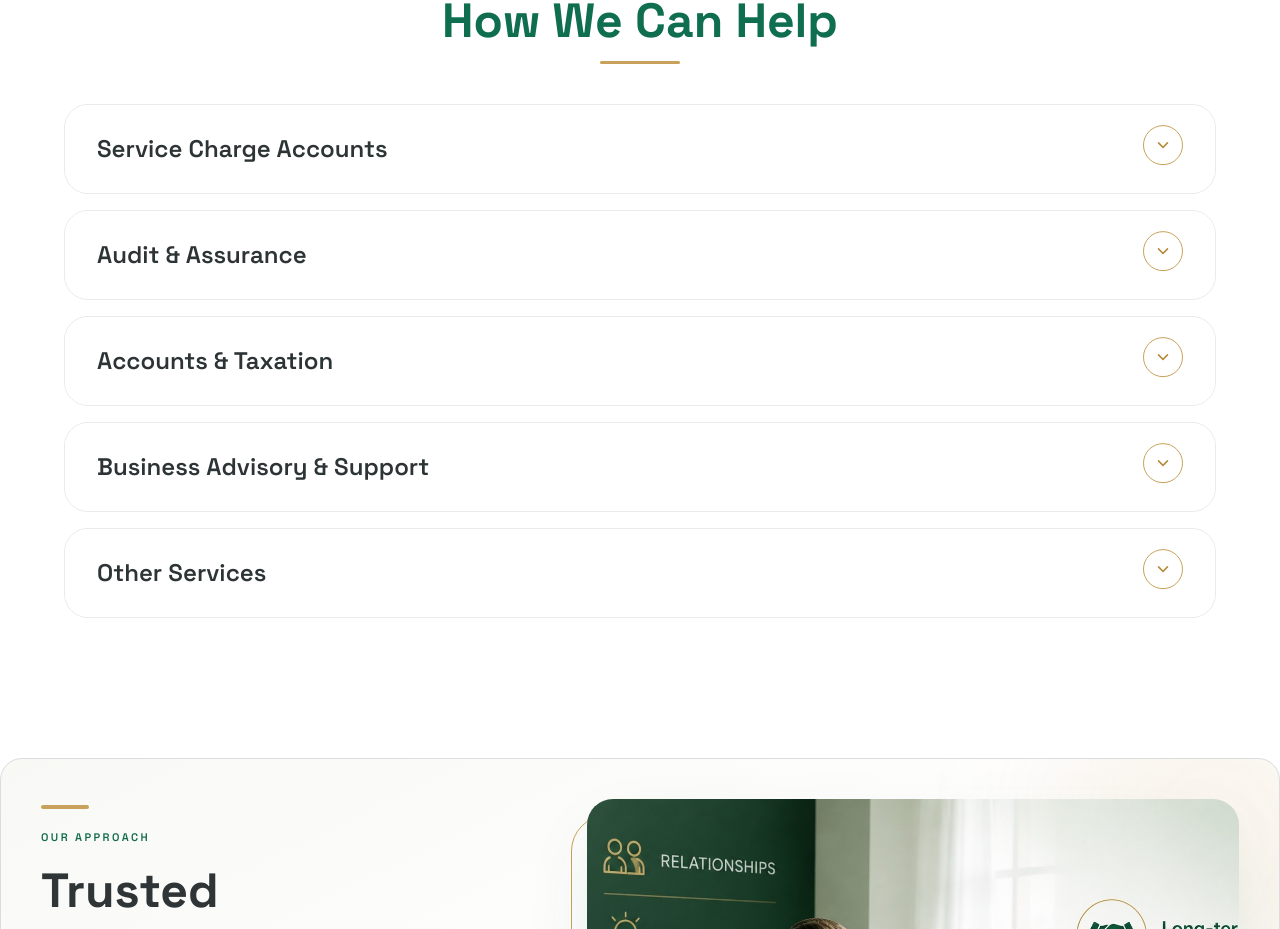
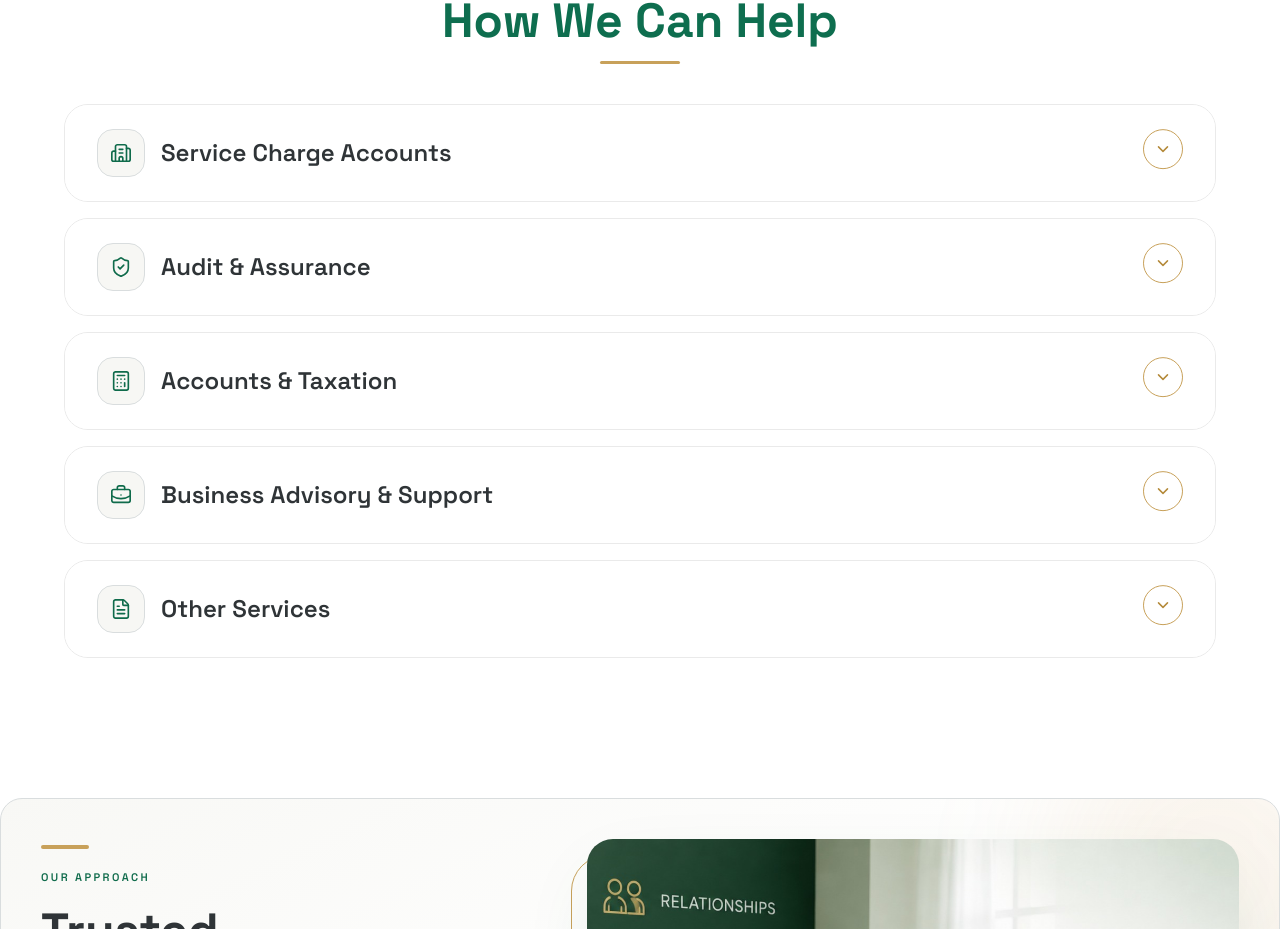
Before and after one commit to UnsaShafiq02/LpsLiving, a React (Vite) app in the folder LPS-Living-Stone-main/: page / in a window 1280 px wide. Shown: the part 1231-2160 px from the top of the page. Built offline with nearby package versions, Linux system fonts and the light colour scheme.

Commit message:
3rd june

```diff
--- a/LPS-Living-Stone-main/src/pages/HomeServices.jsx
+++ b/LPS-Living-Stone-main/src/pages/HomeServices.jsx
@@ -1,12 +1,20 @@
 import React from "react";
 
 import { Link } from "react-router-dom";
-import { Building2, Award } from "lucide-react";
+
 import { useState, useEffect } from "react";
 import { motion, AnimatePresence } from "framer-motion";
 
 import heroVideo from "../assets/bgVideo.mp4";
-import { ChevronDown, ArrowRight } from "lucide-react";
+import {
+  Building2,
+  ShieldCheck,
+  Calculator,
+  BriefcaseBusiness,
+  FileText,
+  ChevronDown,
+  ArrowRight,
+} from "lucide-react";
 
 // const buttonAnim = {
 //   hidden: {
@@ -73,6 +81,7 @@ const slides = [
 const serviceAreas = [
   {
     title: "Service Charge Accounts",
+     icon: Building2,
     link: "/servicecharge",
     items: [
       "Service Charge Accounts",
@@ -84,6 +93,7 @@ const serviceAreas = [
   },
   {
     title: "Audit & Assurance",
+     icon: ShieldCheck,
     link: "/audit-assurance",
     items: [
       "Statutory Audits",
@@ -94,6 +104,7 @@ const serviceAreas = [
   },
   {
     title: "Accounts & Taxation",
+     icon: Calculator,
     link: "/accounts-taxation",
     items: [
       "Year-End Accounts & Tax Returns",
@@ -105,6 +116,8 @@ const serviceAreas = [
   },
   {
     title: "Business Advisory & Support",
+     icon: BriefcaseBusiness,
+
     link: "/business-advisory",
     items: [
       "Business Advisory",
@@ -116,6 +129,7 @@ const serviceAreas = [
   },
   {
     title: "Other Services",
+    icon: FileText,
     link: "/other-services",
     items: [
       "HMRC Investigations & Enquiries",
@@ -465,6 +479,8 @@ className="
 
       {serviceAreas.map((service, index) => {
         const isOpen = openService === index;
+        const Icon = service.icon;
+
 
         return (
           <motion.div
@@ -489,20 +505,44 @@ className="
               }
               className="w-full flex items-center justify-between px-6 sm:px-8 py-6 text-left bg-white"
             >
+
+
+<div className="flex items-center gap-4">
+  <div
+    className={`
+      h-12
+      w-12
+      rounded-2xl
+      flex
+      items-center
+      justify-center
+      border
+      transition-all
+      duration-300
+      ${
+        isOpen
+          ? "bg-[#0F6B4B] border-[#0F6B4B] text-white shadow-lg"
+          : "bg-[#F7F7F4] border-[#D9DDDE] text-[#0F6B4B]"
+      }
+    `}
+  >
+    <Icon size={22} strokeWidth={1.8} />
+  </div>
+
   <h3
     className={`
       text-lg sm:text-2xl font-semibold
-                  transition-colors
-                  duration-300
+      transition-colors duration-300
       ${
         isOpen
-                      ? "text-[#0E6E4F]"
-                      : "text-[#2D3436]"
+          ? "text-[#0F6B4B]"
+          : "text-[#2F3437]"
       }
     `}
   >
     {service.title}
   </h3>
+</div>
 
               <motion.div
                 animate={{
```
Lines whose indentation alone changed are shown as unchanged.
